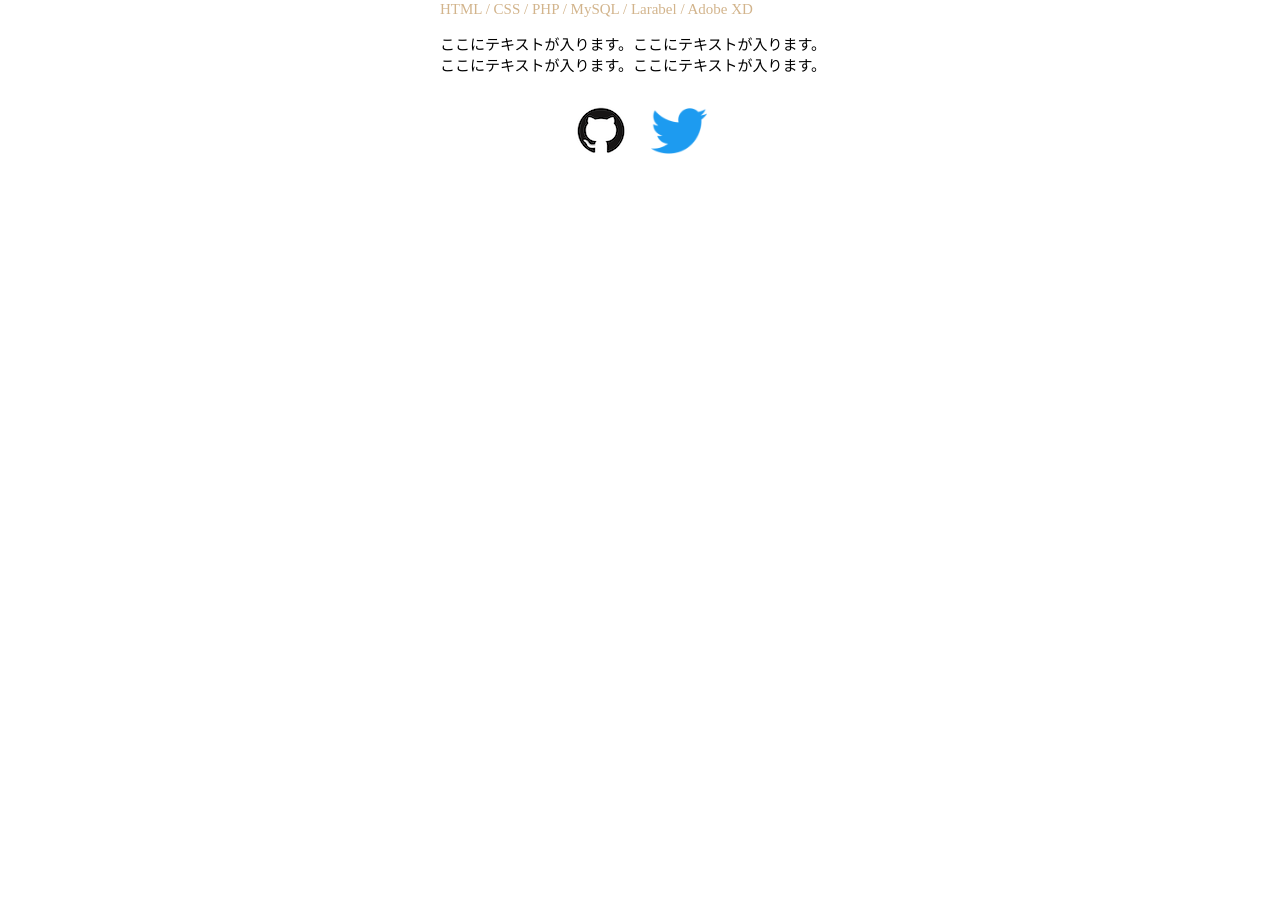
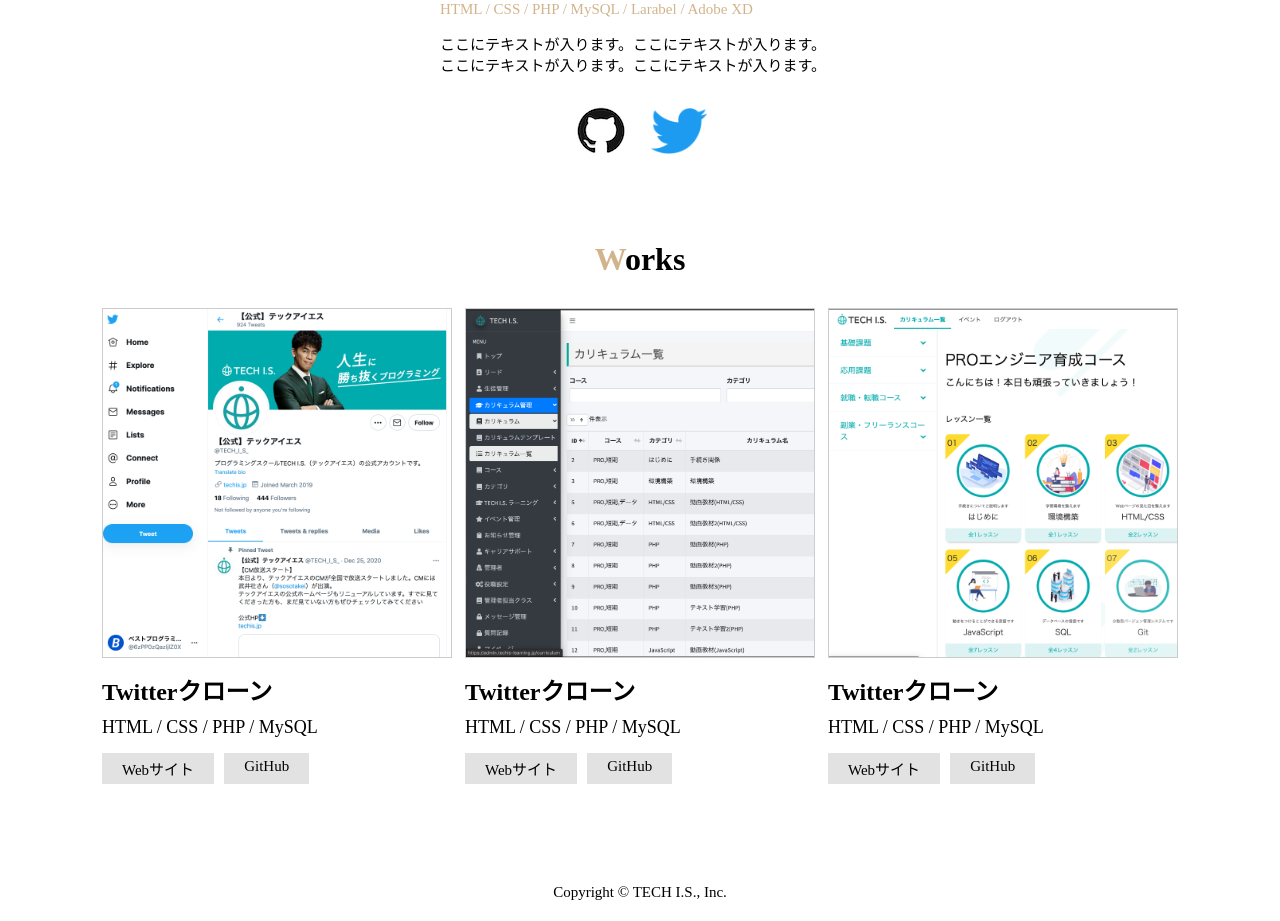
Before and after one commit to makitasae/PortfolioSample, a PHP site: page / in a window 1280 px wide. Shown: the part 519-1440 px from the top of the page. Before the commit the page ends 673 px from the top, so only its background shows below. Run offline with PHP 8.4, Linux system fonts and the light colour scheme.

Commit message:
index.html, style.css変更

```diff
--- a/index.html
+++ b/index.html
@@ -60,9 +60,48 @@
         <!--
             work用の箱
         -->
-        <div>
-
+        <div class="box-works">
+            <h2 class="sub-title">
+                <span class="color-brown">W</span>orks
+            </h2>
+            <ul class="works-list">
+                <li>
+                    <img src="img/work_1.png" alt="Twitterクローンの画像">
+                    <h3>Twitterクローン</h3>
+                    <span>HTML / CSS / PHP / MySQL</span>
+                    <div class="link">
+                        <a href="">Webサイト</a>
+                        <a href="">GitHub</a>
+                    </div>
+                </li>
+                <li>
+                    <img src="img/work_2.png" alt="Twitterクローンの画像">
+                    <h3>Twitterクローン</h3>
+                    <span>HTML / CSS / PHP / MySQL</span>
+                    <div class="link">
+                        <a href="">Webサイト</a>
+                        <a href="">GitHub</a>
+                    </div>
+                </li>
+                <li>
+                    <img src="img/work_3.png" alt="Twitterクローンの画像">
+                    <h3>Twitterクローン</h3>
+                    <span>HTML / CSS / PHP / MySQL</span>
+                    <div class="link">
+                        <a href="">Webサイト</a>
+                        <a href="">GitHub</a>
+                    </div>
+                </li>
+            </ul>
         </div>
     </div>
+    <!--
+        footerタグの作成
+        ・copyrightの設定
+        →pタグを使います
+    -->
+    <footer class="block-footer">
+        <p>Copyright ©︎ TECH I.S., Inc.</p>
+    </footer>
 </body>
 </html>
--- a/style.css
+++ b/style.css
@@ -87,3 +87,74 @@
 .icon-list li:last-child {
     margin-right: 0;
 }
+
+/*
+ * [works]のスタイルシート
+*/
+
+.box-works {
+    margin: 80px 0 0;
+}
+
+.works-list {
+    list-style: none;
+    width: 100%;
+    max-width: 1076px;
+    margin: 30px auto;
+    padding: 0;
+    text-align: left;
+    overflow: hidden;
+}
+
+.works-list li {
+    display: block;
+    width: 100%;
+    max-width: 348px;
+    float: left;
+    margin-right: 15px;
+}
+
+.works-list li:last-child {
+    margin-right: 0;
+}
+
+.works-list li img {
+    width: 100%;
+    border: 1px solid #CCC;
+}
+
+.works-list li h3 {
+    font-size: 24px;
+    margin: 10px 0;
+}
+
+.works-list li span {
+    font-size: 18px;
+}
+
+.works-list li .link {
+    display: flex;
+    justify-content: left;
+    align-items: left;
+    margin-top: 15px;
+}
+
+.works-list li .link a {
+    background-color: rgb(226,226,226);
+    padding: 5px 20px;
+    margin-right: 10px;
+    font-size: 15px;
+    text-decoration: none;
+    color: #000;
+}
+
+/*
+ * [footer]のスタイルシート
+*/
+
+.block-footer p {
+    clear: both;
+    text-align: center;
+    font-size: 15px;
+    margin: 50px 0 20px;
+}
```
